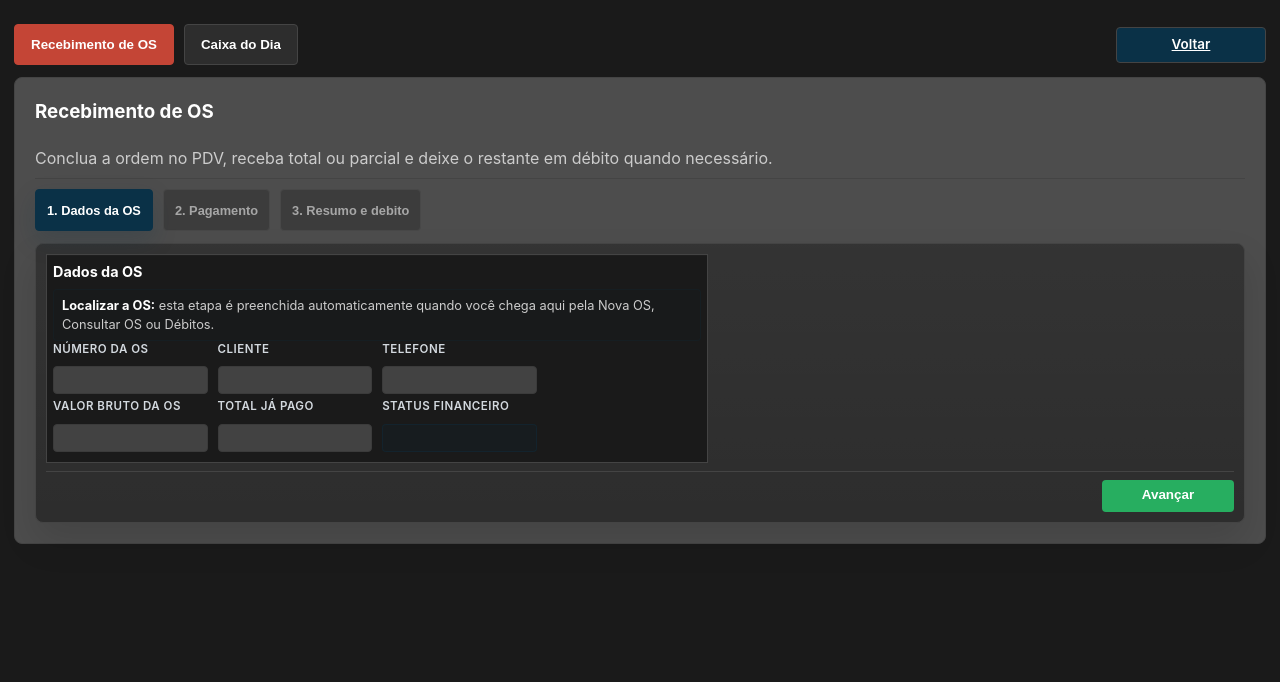
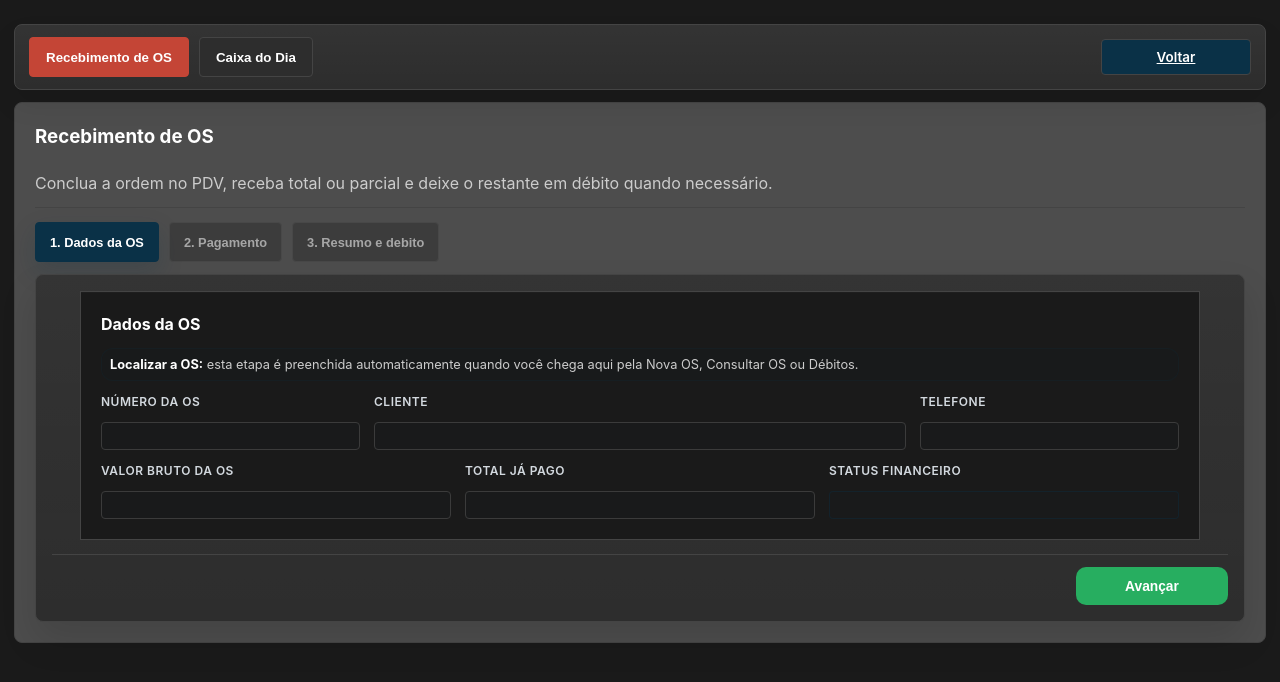
Before and after one commit to Cesar-AMS/Oficina39, a Flask app: page /fluxo_caixa.html in a window 1280 px wide. Shown: the top 682 px of the page. Run offline with Flask 3, Linux system fonts and the light colour scheme; data that the repository does not hold is empty.

Commit message:
Refina layout e logica do fluxo de caixa

```diff
--- a/static/css/pages/fluxoCaixa.css
+++ b/static/css/pages/fluxoCaixa.css
@@ -98,6 +99,11 @@
     align-items: center;
     gap: 16px;
     margin: 10px 0 0;
+    padding: 12px 14px;
+    border: 1px solid var(--border);
+    border-radius: var(--radius-lg);
+    background: linear-gradient(180deg, rgba(255, 255, 255, 0.03), transparent), var(--bg-card);
+    box-shadow: 0 14px 28px rgba(0, 0, 0, 0.08);
 }
 
 .fluxo-tabs {
@@ -115,9 +121,13 @@
     background: var(--bg-card);
     color: var(--text-primary);
     border-radius: var(--radius-sm);
-    padding: 12px 16px;
+    min-height: 40px;
+    padding: 0 16px;
     font-weight: 700;
     cursor: pointer;
+    display: inline-flex;
+    align-items: center;
+    justify-content: center;
 }
 
 .fluxo-tab.active {
@@ -147,7 +157,7 @@
     justify-content: flex-start;
     align-items: flex-start;
     gap: 12px;
-    padding-bottom: 8px;
+    padding-bottom: 12px;
     border-bottom: 1px solid var(--border);
 }
 
@@ -155,7 +165,7 @@
     margin-top: 12px;
     border: 1px solid var(--border);
     border-radius: var(--radius-lg);
-    padding: 12px;
+    padding: 16px;
     background: linear-gradient(180deg, rgba(255, 255, 255, 0.03), transparent), var(--bg-card);
     box-shadow: 0 18px 36px rgba(0, 0, 0, 0.12);
 }
@@ -174,7 +184,7 @@
 .pdv-box {
     border: 1px solid var(--border);
     border-radius: var(--radius-md);
-    padding: 16px;
+    padding: 18px;
     background: var(--bg-body);
     box-shadow: inset 0 1px 0 rgba(255, 255, 255, 0.02);
 }
@@ -201,7 +211,7 @@
 }
 
 #fluxoTabOs .pdv-card {
-    padding: 10px;
+    padding: 16px;
     max-height: none;
     overflow: visible;
 }
@@ -214,7 +224,7 @@
 }
 
 #fluxoTabOs .pdv-box {
-    padding: 8px;
+    padding: 18px;
 }
 
 #fluxoTabOs .pdv-box .form-row {
@@ -257,7 +267,8 @@
 }
 
 #fluxoTabOs .pdv-tab {
-    padding: 8px 11px;
+    min-height: 40px;
+    padding: 0 14px;
     font-size: 0.8rem;
 }
 
@@ -1344,6 +1364,228 @@
 }
 
 /* =========================================== */
+/* ===== REFINO DE ALINHAMENTO =============== */
+/* =========================================== */
+
+#fluxoTabOs .pdv-card {
+    padding: 16px;
+}
+
+#fluxoTabOs .pdv-box {
+    padding: 18px;
+}
+
+#fluxoTabOs .pdv-box .form-row {
+    margin-bottom: 12px;
+    align-items: end;
+}
+
+#fluxoTabOs .pdv-box .form-row:last-child {
+    margin-bottom: 0;
+}
+
+#fluxoTabOs .pdv-box label {
+    font-size: 0.75rem;
+    margin-bottom: 6px;
+    min-height: 18px;
+    display: inline-flex;
+    align-items: center;
+}
+
+#fluxoTabOs .pdv-box input,
+#fluxoTabOs .pdv-box select {
+    height: 38px;
+    padding: 0 12px;
+    font-size: 0.92rem;
+}
+
+#fluxoTabOs .pdv-box input[readonly] {
+    background: rgba(10, 49, 71, 0.04);
+}
+
+#fluxoTabOs .pdv-box-topo {
+    margin-bottom: 12px;
+}
+
+#fluxoTabOs .pdv-box-titulo {
+    margin-bottom: 0;
+    font-size: 1rem;
+}
+
+#fluxoTabOs #pdvTabPagamento .pdv-pagamento-sec,
+#fluxoTabOs #pdvTabResumo .pdv-box {
+    padding: 14px;
+}
+
+#fluxoTabOs #pdvTabDados .pdv-grid-dados,
+#fluxoTabOs #pdvTabResumo .pdv-grid-resumo {
+    justify-content: center;
+    align-items: start;
+}
+
+#fluxoTabOs #pdvTabDados .pdv-box,
+#fluxoTabOs #pdvTabResumo .pdv-box {
+    width: 100%;
+    max-width: 1120px;
+    margin: 0 auto;
+    padding: 20px;
+}
+
+#fluxoTabOs #pdvTabDados .pdv-box-titulo,
+#fluxoTabOs #pdvTabResumo .pdv-box-titulo {
+    margin-bottom: 12px;
+}
+
+#fluxoTabOs #pdvTabDados .pdv-hint-box {
+    margin-top: 0;
+    margin-bottom: 12px;
+}
+
+#fluxoTabOs #pdvTabResumo .pdv-resumo-topo {
+    margin: 0 auto 18px;
+    max-width: 100%;
+}
+
+#fluxoTabOs #pdvTabResumo .form-row {
+    margin-left: auto;
+    margin-right: auto;
+}
+
+#fluxoTabOs #pdvTabPagamento .pdv-sec-head {
+    margin-bottom: 10px;
+}
+
+#fluxoTabOs #pdvTabPagamento .pdv-sec-kicker {
+    font-size: 0.72rem;
+}
+
+#fluxoTabOs #pdvTabPagamento .pdv-formas-row .form-group,
+#fluxoTabOs #pdvTabResumo .form-group,
+#fluxoTabOs #pdvTabDados .form-group {
+    min-width: 0;
+}
+
+#fluxoTabOs #pdvTabPagamento .pdv-fechamento-row .form-group:not(:first-child) input[readonly] {
+    border-color: rgba(10, 49, 71, 0.12);
+    background: rgba(10, 49, 71, 0.04);
+    font-weight: 700;
+}
+
+#fluxoTabOs #pdvTabPagamento .pdv-form-group-acao {
+    justify-content: flex-end;
+}
+
+#fluxoTabOs #pdvTabPagamento .pdv-form-group-acao .btn,
+#fluxoTabOs .pdv-step-actions .btn,
+#fluxoTabOs .pdv-final-actions .btn {
+    height: 38px;
+    min-height: 38px;
+    min-width: 152px;
+    padding: 0 16px;
+    font-size: 0.86rem;
+    border-radius: 10px;
+    display: inline-flex;
+    align-items: center;
+    justify-content: center;
+}
+
+#fluxoTabOs #pdvTabPagamento .pdv-form-group-acao .btn {
+    width: 100%;
+    min-width: 0;
+    align-self: stretch;
+}
+
+#fluxoTabOs .pdv-step-actions,
+#fluxoTabOs .pdv-final-actions {
+    margin-top: 14px;
+    padding-top: 12px;
+    gap: 10px;
+}
+
+#fluxoTabOs #pdvTabPagamento .pdv-step-actions-apos-formas {
+    justify-content: flex-end;
+    gap: 10px;
+}
+
+#fluxoTabOs #pdvTabPagamento .pdv-step-actions-apos-formas .btn {
+    min-width: 152px;
+    max-width: none;
+    height: 38px;
+    min-height: 38px;
+}
+
+#fluxoTabOs #pdvTabPagamento .pdv-formas-resumo-lista {
+    margin-top: 10px;
+}
+
+#fluxoTabOs #pdvTabPagamento .pdv-forma-item {
+    padding: 10px 12px;
+    align-items: center;
+}
+
+#fluxoTabOs #pdvTabPagamento .pdv-forma-item-side {
+    flex-wrap: wrap;
+    justify-content: flex-end;
+    text-align: right;
+}
+
+#fluxoTabOs #pdvTabPagamento .pdv-forma-item-side .btn {
+    min-width: 108px;
+    height: 38px;
+    min-height: 38px;
+}
+
+#fluxoTabOs #pdvTabPagamento .pdv-formas-rodape {
+    margin-top: 10px;
+    gap: 10px;
+}
+
+#fluxoTabOs #pdvTabPagamento .pdv-formas-rodape-item,
+#fluxoTabOs .pdv-resumo-topo-item {
+    padding: 12px 14px;
+}
+
+#fluxoTabOs .pdv-resumo-topo {
+    margin-bottom: 16px;
+    gap: 10px;
+}
+
+#fluxoTabOs .pdv-resumo-formas {
+    min-height: 38px;
+    padding: 10px 12px;
+    display: flex;
+    align-items: center;
+}
+
+#fluxoTabOs #pdvTabResumo .form-row:first-of-type .form-group input[readonly],
+#fluxoTabOs #pdvTabResumo #pdvResumoSituacao {
+    font-weight: 700;
+}
+
+#fluxoTabOs #pdvTabResumo #pdvResumoSituacao {
+    border-color: rgba(10, 49, 71, 0.18);
+    background: rgba(10, 49, 71, 0.05);
+}
+
+#fluxoTabCaixa .pdv-header,
+#fluxoTabOs .pdv-header {
+    margin-bottom: 14px;
+}
+
+#fluxoTabCaixa .pdv-hint-box,
+#fluxoTabOs .pdv-hint-box {
+    border-radius: 12px;
+}
+
+#fluxoTabCaixa .resumo-card,
+#fluxoTabCaixa .pdv-box,
+#fluxoTabOs .pdv-card,
+#fluxoTabOs .pdv-box,
+.fluxo-tabs-barra {
+    backdrop-filter: blur(4px);
+}
+
+/* =========================================== */
 /* ===== RESPONSIVIDADE ====================== */
 /* =========================================== */
 
@@ -1414,12 +1656,27 @@
         flex-direction: column;
         align-items: stretch;
     }
+
+    #fluxoTabOs #pdvTabPagamento .pdv-forma-item {
+        flex-direction: column;
+        align-items: stretch;
+    }
+
+    #fluxoTabOs #pdvTabPagamento .pdv-forma-item-side {
+        justify-content: space-between;
+        text-align: left;
+    }
+
+    #fluxoTabOs #pdvTabPagamento .pdv-formas-rodape,
+    #fluxoTabOs .pdv-resumo-topo {
+        grid-template-columns: 1fr;
+    }
 }
 
 @media (min-width: 992px) {
     .pdv-grid-dados,
     .pdv-grid-resumo {
-        grid-template-columns: 1.3fr 1fr;
+        grid-template-columns: 1fr;
     }
 
     .pdv-grid-pagamento {
@@ -1430,7 +1687,7 @@
     #fluxoTabOs .pdv-box .form-row {
         display: grid;
         grid-template-columns: repeat(12, minmax(0, 1fr));
-        gap: 10px;
+        gap: 14px;
     }
 
     #fluxoTabOs #pdvTabBusca .form-row {
@@ -1449,8 +1706,8 @@
         grid-column: span 3;
     }
 
-    #fluxoTabOs #pdvTabDados .pdv-box:last-child .form-row > .form-group {
-        grid-column: span 3;
+    #fluxoTabOs #pdvTabDados .pdv-box .form-row:last-child > .form-group {
+        grid-column: span 4;
     }
 
     #fluxoTabOs #pdvTabPagamento .pdv-pagamento-atual-row {
```
Also changed, not shown: other parts of static/css/pages/fluxoCaixa.css (+19 -17 lines), static/js/fluxoCaixa.js (+51 -34 lines), views/fluxoCaixa.html (+31 -12 lines).
